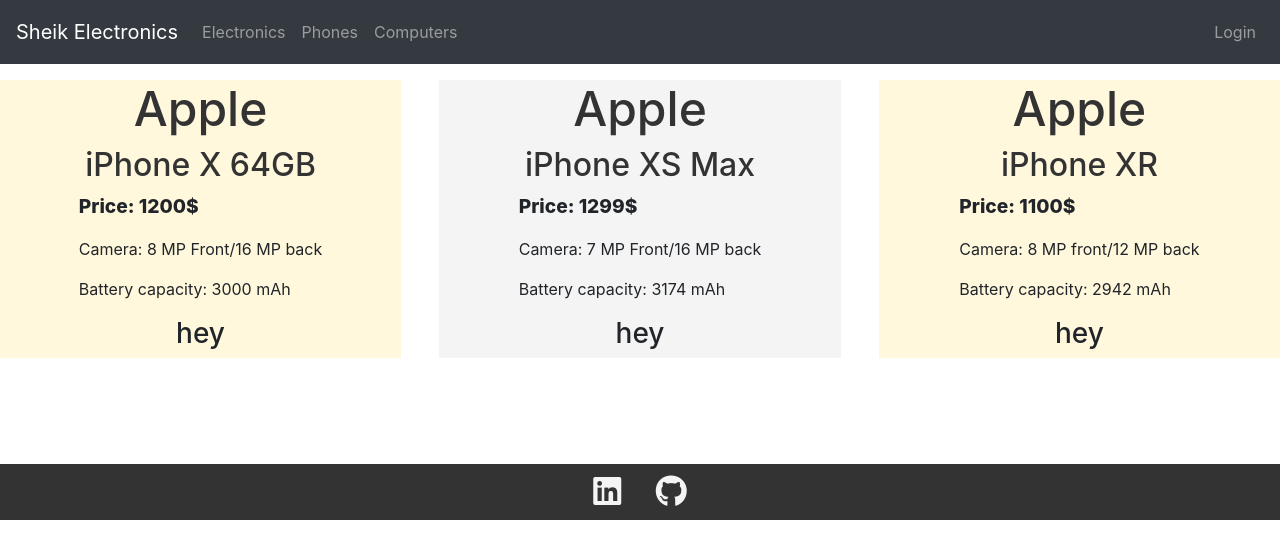
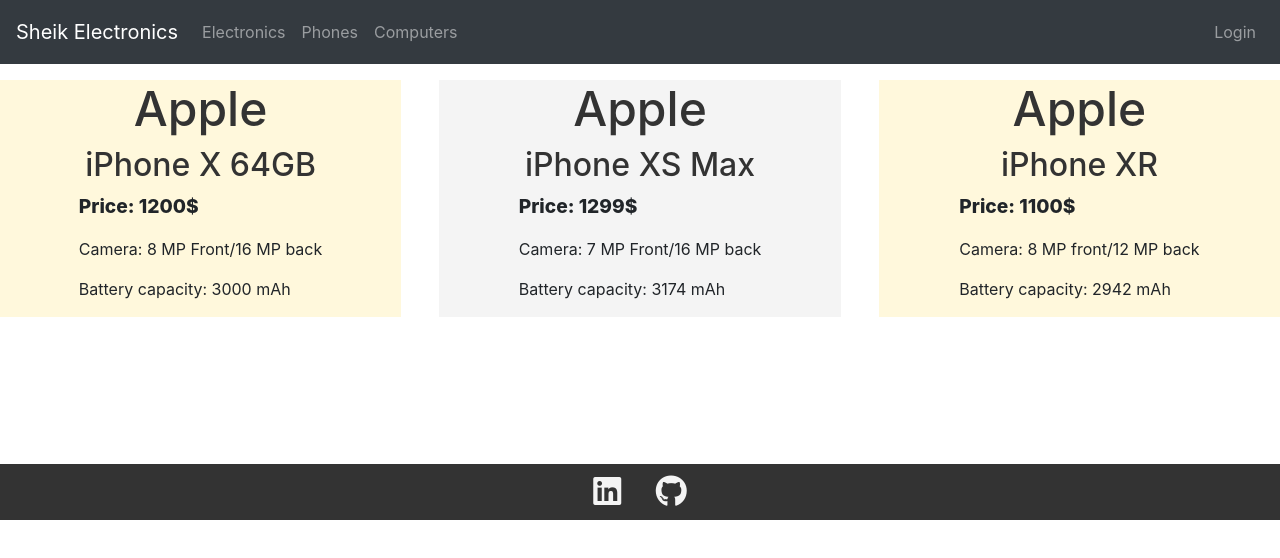
Before and after one commit to sheikoodally/sheik-electronics-react-project, a React (Create React App) app: page / in a window 1280 px wide. Shown: the top 558 px of the page. Built offline with nearby package versions, Linux system fonts and the light colour scheme.

Commit message:
remove test

```diff
--- a/src/components/Home.js
+++ b/src/components/Home.js
@@ -28,7 +28,6 @@
                             <tr><p>Camera: {phones.camera}</p></tr>
                             <tr><p>Battery capacity: {phones.battery}</p></tr>
                             </table>
-                            <h3>hey</h3>
                             </div>
                     })}
                 </section>
```
